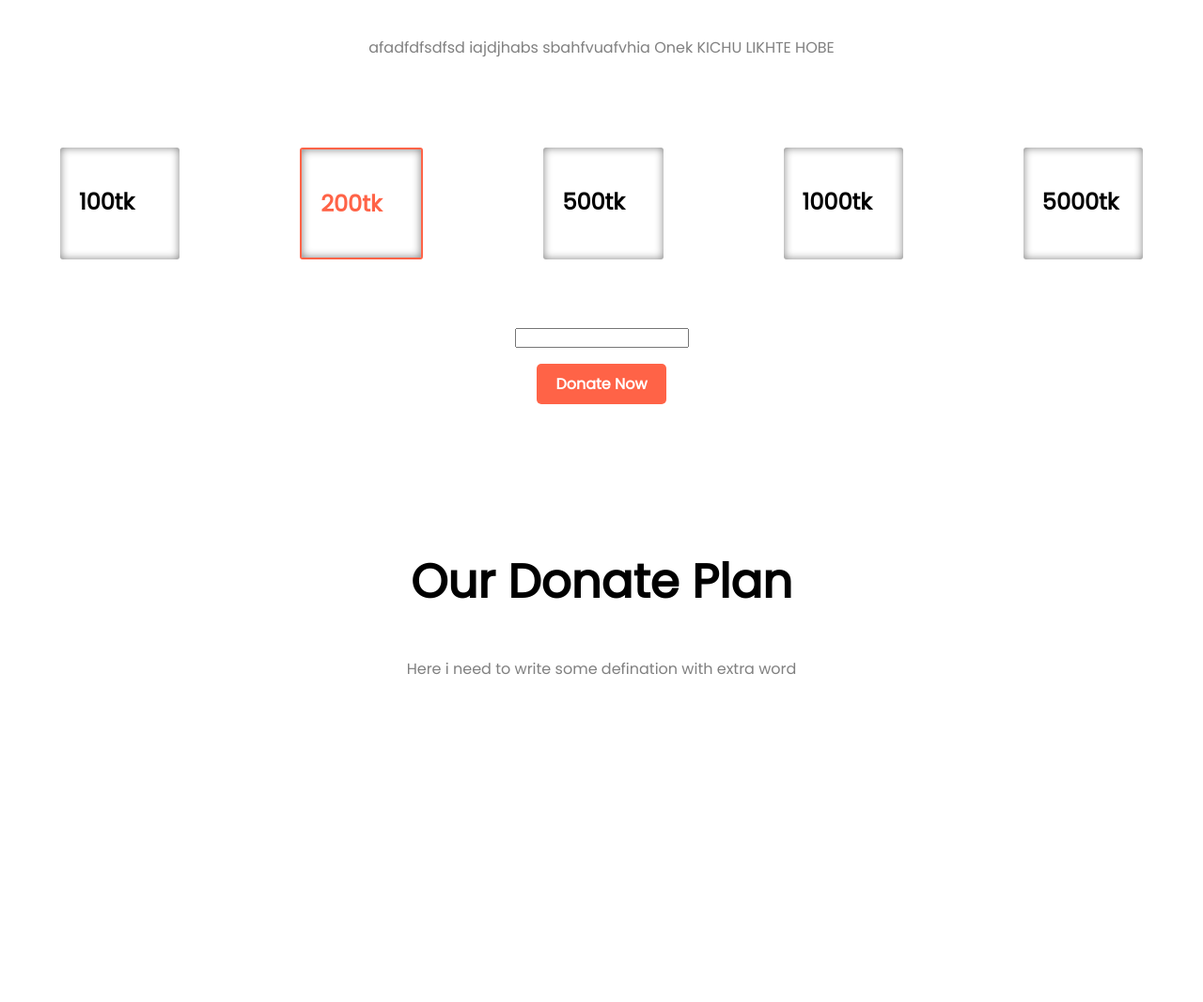
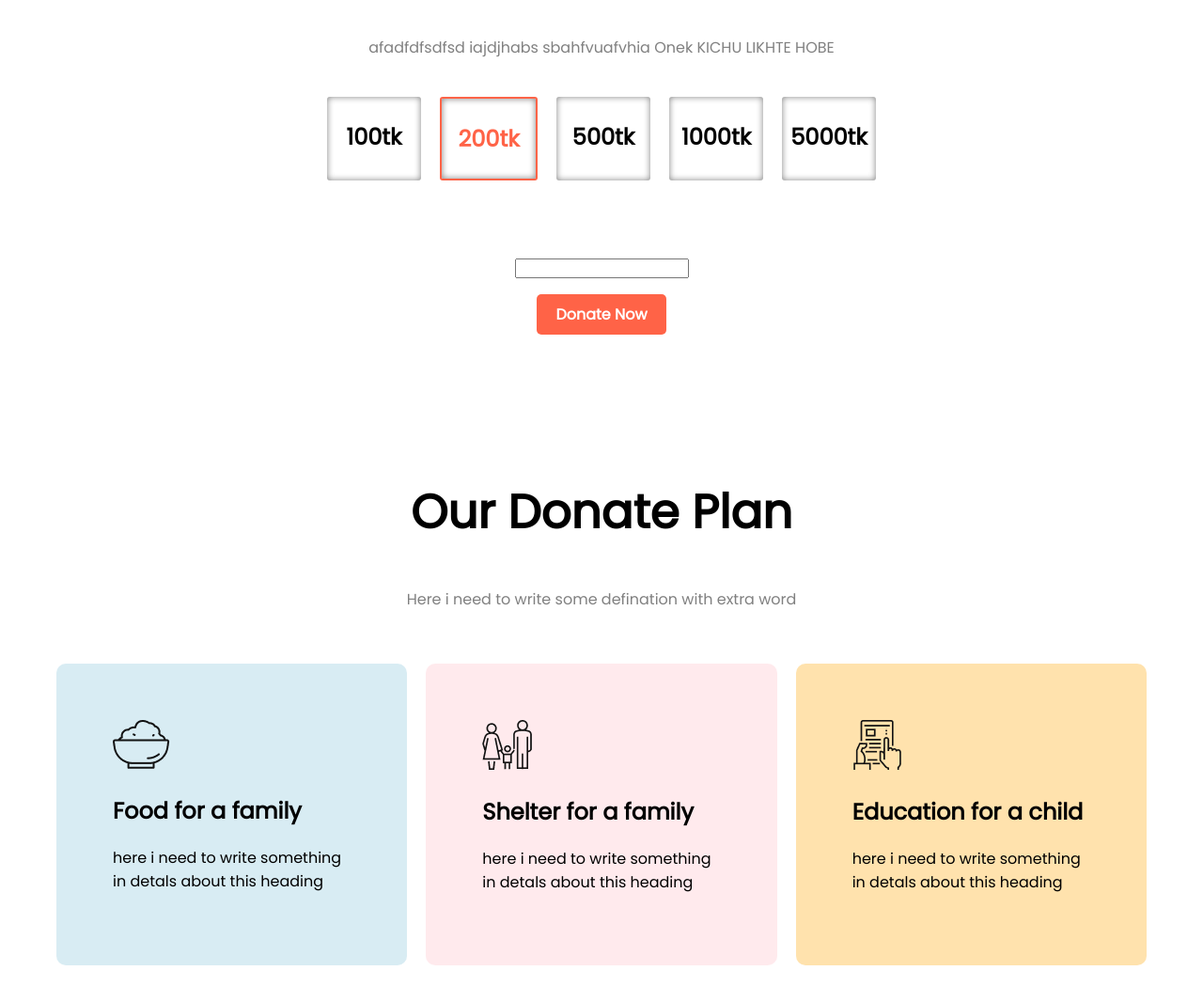
Before and after one commit to Mohammed-Ibrahim-15/donate-today, a plain HTML site: page index.html in a window 1280 px wide. Shown: the part 800-1866 px from the top of the page at 94% size. Before the commit the page ends 1540 px from the top, so only its background shows below. Drawn offline with Linux system fonts and the light colour scheme.

Commit message:
Donation Plan

```diff
--- a/index.html
+++ b/index.html
@@ -64,6 +64,24 @@
             <h1>Our Donate Plan</h1>
             <p>Here i need to write some defination with extra word</p>
         </div>
+        <div class="flexible-container-2">
+            <div class="donate-plan" id="food">
+                <i><img src="icons/food.png" alt=""></i>
+                <h1>Food for a family</h1>
+                <p>here i need to write something in detals about this heading</p>
+            </div>
+            <div class="donate-plan" id="shelter">
+                <i><img src="icons/shelter.png" alt=""></i>
+                <h1>Shelter for a family</h1>
+                <p>here i need to write something in detals about this heading</p>
+
+            </div>
+            <div class="donate-plan" id="education">
+                <i><img src="icons/Frame-1.png" alt=""></i>
+                <h1>Education for a child</h1>
+                <p>here i need to write something in detals about this heading</p>
+            </div>
+        </div>
 
 
     </section>
--- a/style.css
+++ b/style.css
@@ -4,9 +4,6 @@ body {
     margin: 0;
     margin-top: 0%;
 }
-
-
-
 
 .top-page {
     background-image: url(images/donation13.jpg);
@@ -45,20 +42,21 @@ body {
 
 
     display: flex;
+    justify-content: center;
     margin-top: 30px;
     margin-bottom: 30px;
     padding: 0px;
 
+
+
 }
 
 .box-ammount {
-    box-shadow: inset 0px 0px 10px gray;
-
-    width: 40%;
-    margin-left: 5%;
-    margin-right: 5%;
-    margin-top: 5%;
-    padding: 20px;
+    box-shadow: inset 0px 0px 7px gray;
+    width: 100px;
+    margin: 10px;
+    text-align: center;
+    line-height: 45px;
     border-radius: 3px;
 
 
@@ -87,3 +85,32 @@ body {
 .donate-today p {
     color: gray;
 }
+
+.flexible-container-2 {
+    display: flex;
+    justify-content: center;
+    margin-bottom: 150px;
+    margin-left: 50px;
+    margin-right: 50px;
+    padding-top: 30px;
+}
+
+.donate-plan {
+
+    width: 40%;
+    margin: 10px;
+    padding: 60px;
+    border-radius: 10px;
+}
+
+#food {
+    background-color: rgba(173, 216, 230, 0.473)
+}
+
+#shelter {
+    background-color: rgba(255, 192, 203, 0.336);
+}
+
+#education {
+    background-color: rgba(255, 166, 0, 0.322);
+}
```
